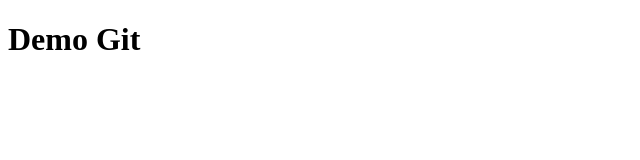
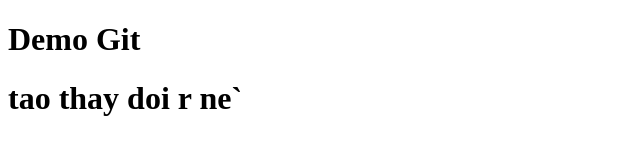
Before and after one commit to KLK01/Lephuckhai, a plain HTML site: page index.html in a window 1280 px wide. Shown: the whole page, without its empty margins (0-640 px from the left). Drawn offline with Linux system fonts and the light colour scheme.

Commit message:
nap lan dau

```diff
--- a/index.html
+++ b/index.html
@@ -8,6 +8,7 @@
 <body>
     <header>
         <h1>Demo Git</h1>
+        <h1>tao thay doi r ne`</h1>
 
     </header>
 </body>
```
